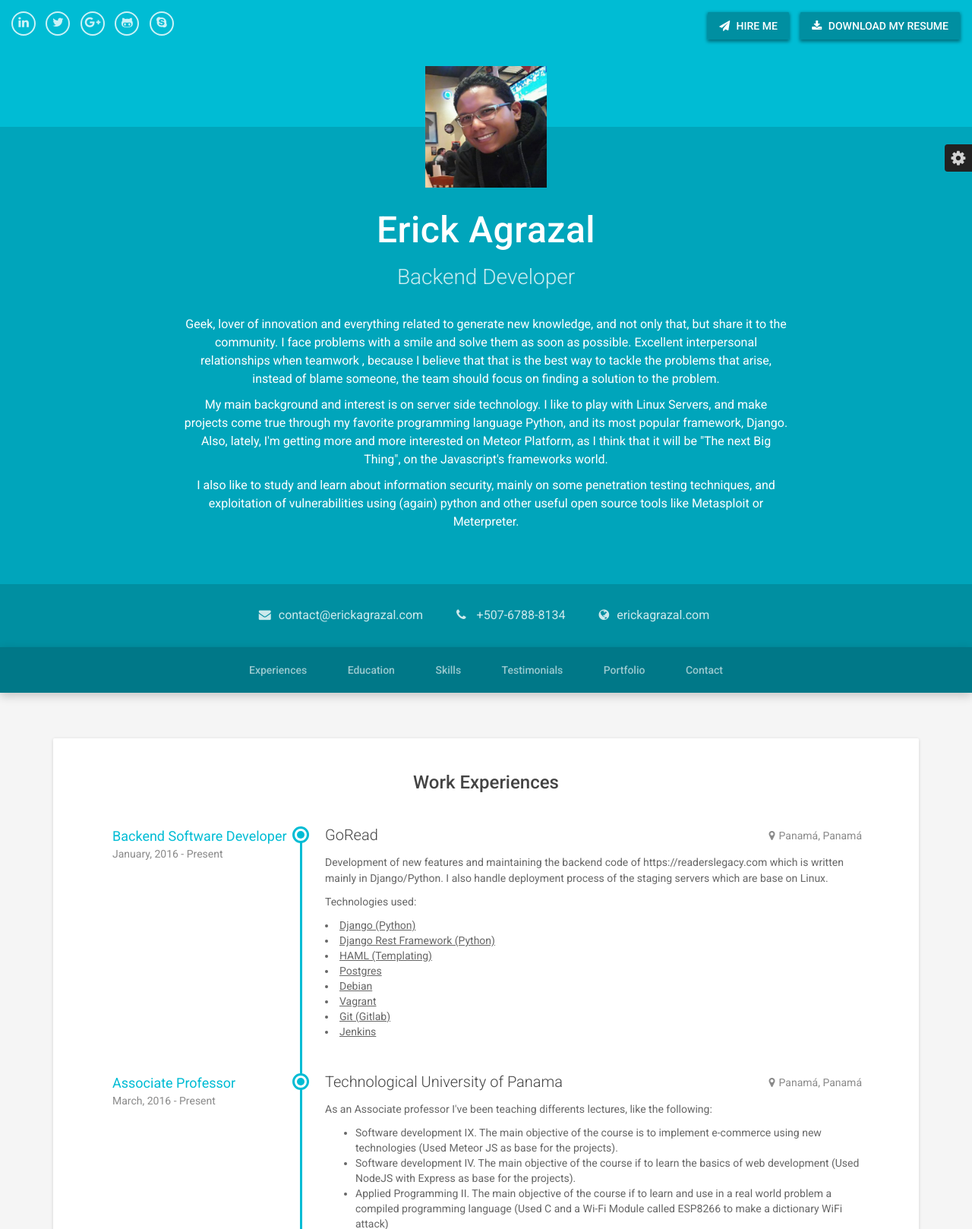
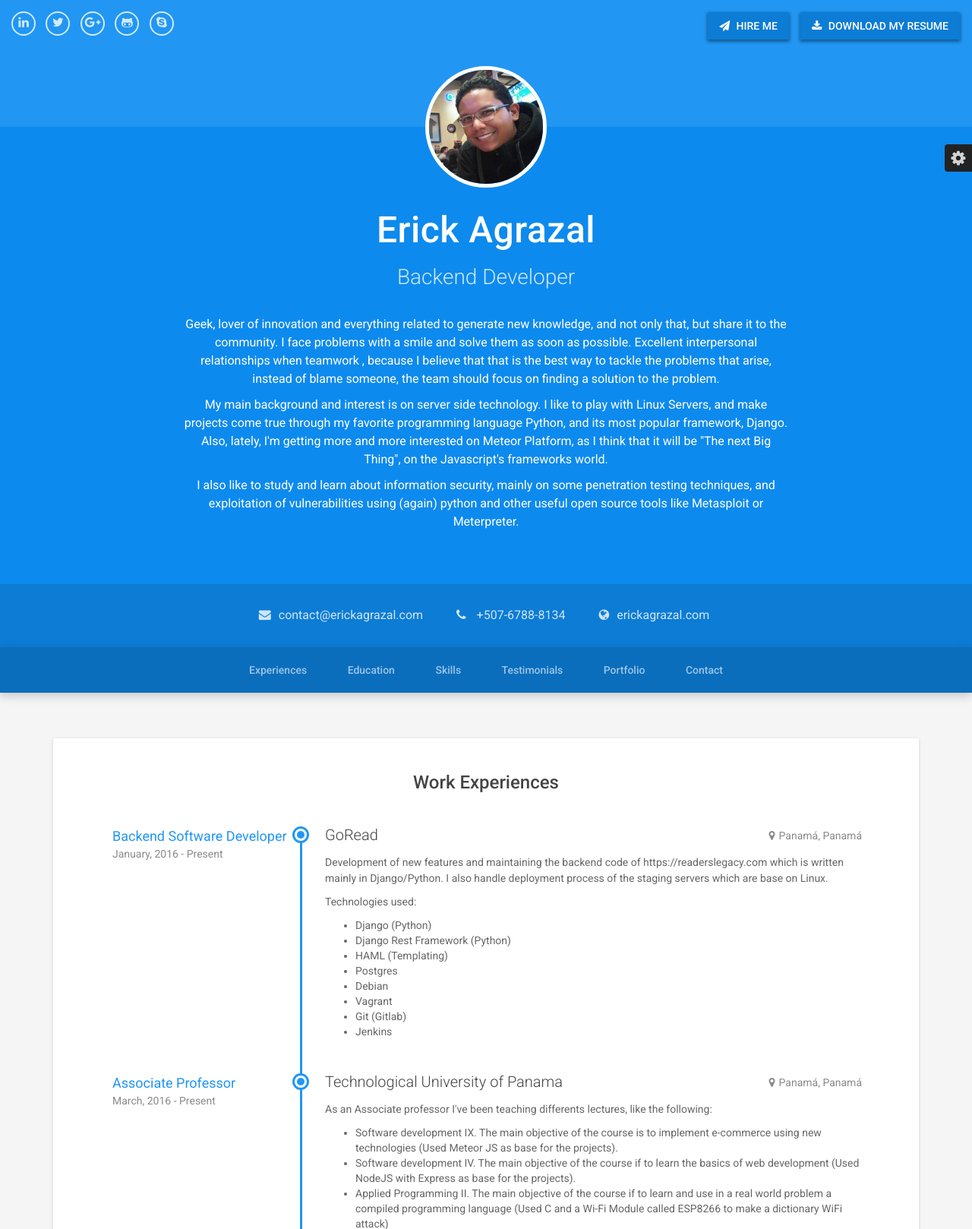
Before and after one commit to ErickAgrazal/portfolio, a Django app: template portfolio/templates/home.html in a window 1280 px wide; the page is wider, and only the part inside the window is pictured. Shown: the top 1618 px of that part at 76% size. Run offline with Django 3.2, Linux system fonts and the light colour scheme; the template is opened without the code that fills it, so the values that code supplies are empty; some libraries are stand-ins or nearby versions.

Commit message:
Changed style

```diff
--- /dev/null
+++ b/portfolio/static/css/custom.css
@@ -0,0 +1,4 @@
+.profile-image {
+  border-radius: 100px;
+  border:5px solid #FFF;
+}
--- a/portfolio/templates/home.html
+++ b/portfolio/templates/home.html
@@ -19,7 +19,8 @@
     <link rel="stylesheet" href="{% static 'plugins/font-awesome/css/font-awesome.css' %}">
 
     <!-- Theme CSS -->
-    <link id="theme-style" rel="stylesheet" href="{% static 'css/styles.css' %}">
+    <link id="theme-style" rel="stylesheet" href="{% static 'css/styles-14.css' %}">
+    <link id="theme-style" rel="stylesheet" href="{% static 'css/custom.css' %}">
     <!-- HTML5 shim and Respond.js for IE8 support of HTML5 elements and media queries -->
     <!--[if lt IE 9]>
       <script src="https://oss.maxcdn.com/html5shiv/3.7.2/html5shiv.min.js"></script>
@@ -100,7 +101,7 @@
                     <div class="job-desc">
                         <p>Development of new features and maintaining the backend code of https://readerslegacy.com which is written mainly in Django/Python. I also handle deployment process of the staging servers which are base on Linux.</p>
                         <p>Technologies used:</p>
-                        <u>
+                        <ul>
                           <li>Django (Python)</li>
                           <li>Django Rest Framework (Python)</li>
                           <li>HAML (Templating)</li>
@@ -109,7 +110,7 @@
                           <li>Vagrant</li>
                           <li>Git (Gitlab)</li>
                           <li>Jenkins</li>
-                        </u>
+                        </ul>
                     </div><!--//job-desc-->
                 </div><!--//item-->
 
```
